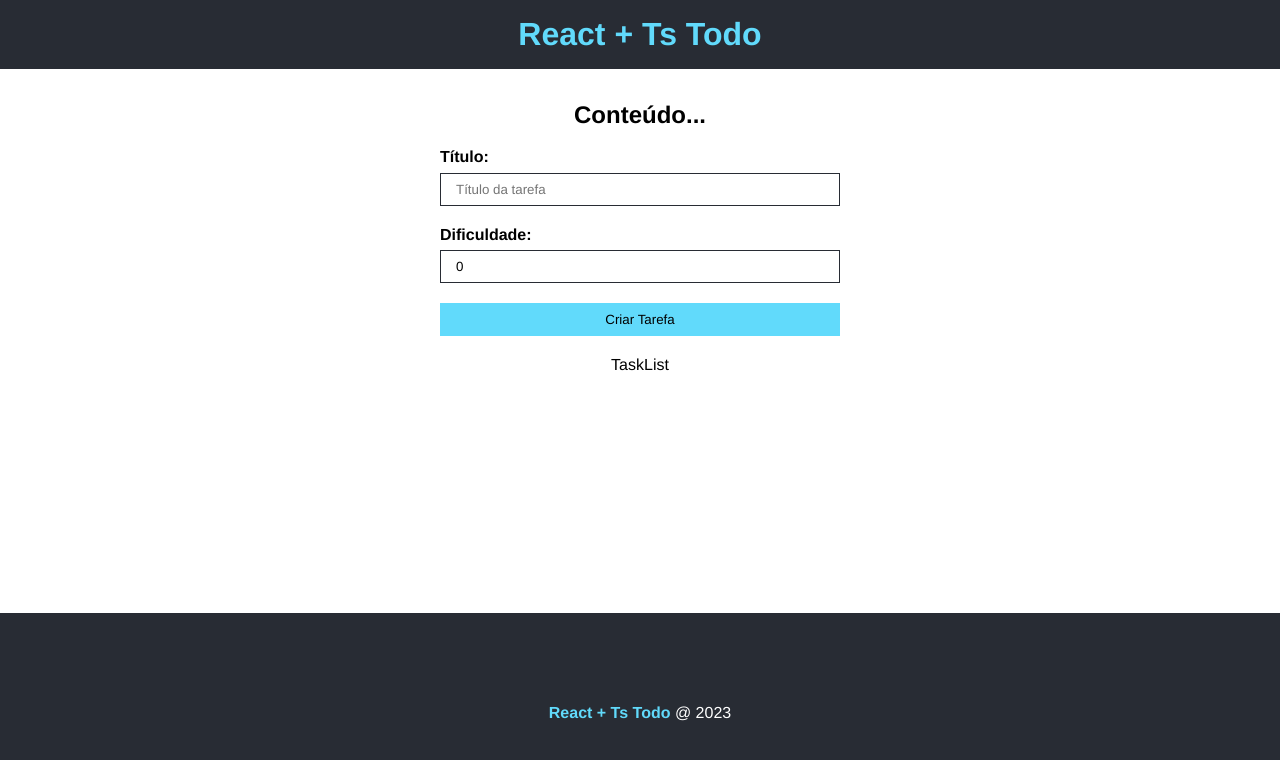
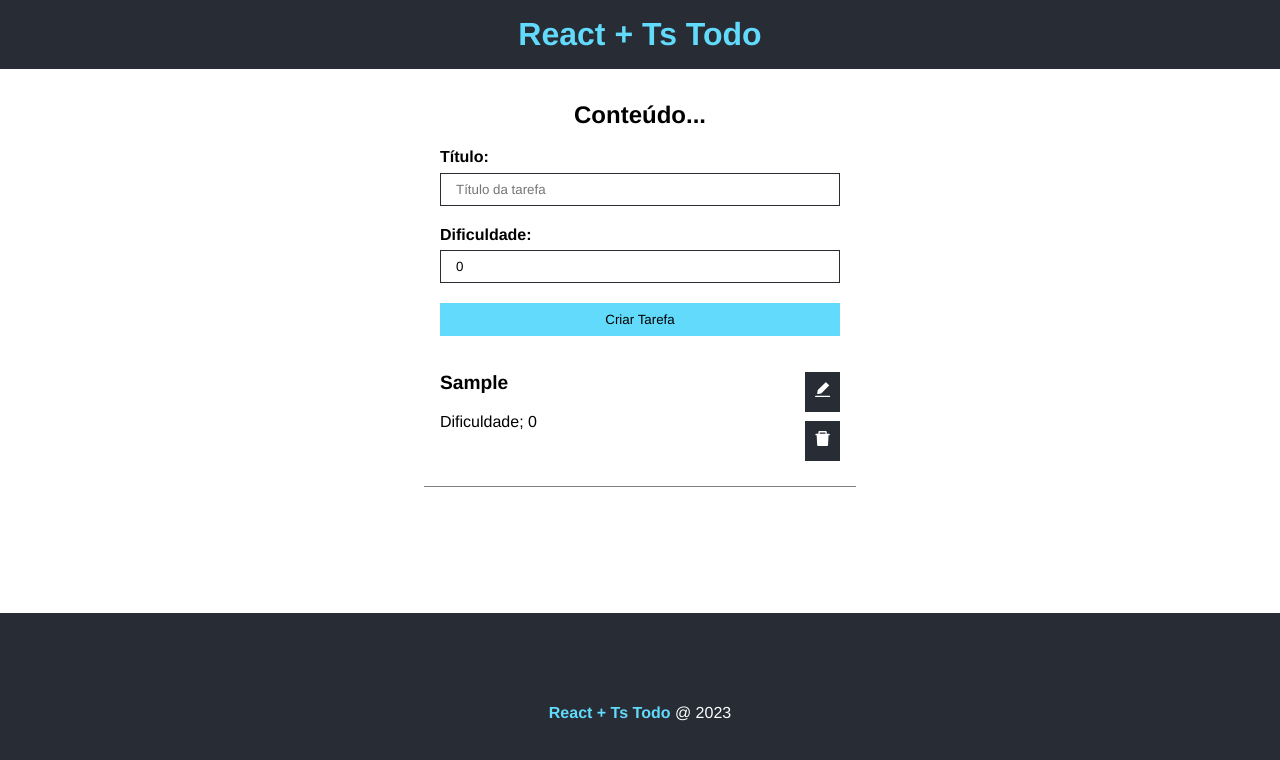
Before and after one commit to luis-henrique-carvalho/todo-react-ts, a React (Create React App) app: page / in a window 1280 px wide. Both pictures are taken after typing "Sample" into the empty fields and a click on the input "Criar Tarefa". Shown: the top 760 px of the page. Built offline with nearby package versions, Linux system fonts and the light colour scheme.

Commit message:
:sparkles: feat: created component TaskList

```diff
--- a/src/App.tsx
+++ b/src/App.tsx
@@ -33,7 +33,7 @@ function App() {
       <Main>
         <h2>Conteúdo...</h2>
         <TaskForm btnText="Criar Tarefa" taskList={taskList} setTaskList={setTaskList} />
-        <TaskList />
+        <TaskList taskList={taskList}/>
       </Main>
       <Footer />
     </ThemeProvider>
--- a/src/components/TaskList.tsx
+++ b/src/components/TaskList.tsx
@@ -1,10 +1,35 @@
 import React from 'react'
 
-type Props = {}
+import {TaskListStyled} from '../styles'
 
-const TaskList = (props: Props) => {
+import { ITask } from '../interfaces/Task'
+import {AiFillEdit,AiFillDelete} from 'react-icons/ai'
+
+interface Props {
+  taskList: ITask[]
+}
+
+const TaskList = ({ taskList }: Props) => {
   return (
-    <div>TaskList</div>
+    <>
+      {taskList.length > 0 ? (
+        taskList.map((task) => (
+          <TaskListStyled key={task.id}>
+            <div className='details'>
+              <h4>{task.title}</h4>
+              <p>Dificuldade; {task.difficulty}</p>
+            </div>
+            <div className='actions'>
+              <i><AiFillEdit/></i>
+              <i><AiFillDelete/></i>
+            </div>
+          </TaskListStyled>
+        ))
+      ) : (
+        <p>não tem task</p>
+      )
+      }
+    </>
   )
 }
 
--- a/src/styles.tsx
+++ b/src/styles.tsx
@@ -48,3 +48,45 @@ export const TaskFormStyled = styled.form`
     margin-bottom: 0.4em;
   }
 `;
+
+export const TaskListStyled = styled.div `
+  display: flex;
+  justify-content: space-between;
+  max-width: 400px;
+  margin: 0 auto;
+  border-bottom: 1px solid grey;
+  padding: 1em;
+
+  .details {
+    text-align: left;
+  }
+
+  .details h4 {
+    font-size: 1.2em;
+    margin-bottom: 1em;
+
+  }
+
+  .actions {
+    display: flex;
+    flex-direction: column;
+    align-items: center;
+  }
+
+  .actions i{
+    margin-bottom: .5em;
+    font-size: 1.2em;
+    cursor: pointer;
+    background-color: ${(props) => props.theme.colors.secondary};
+    color: white;
+    padding: .4em;
+    transition: .5s;
+  }
+
+  .actions i:hover{
+
+    color: ${(props) => props.theme.colors.primary};
+
+  }
+
+`
```
Also changed, not shown: src/components/TaskForm.tsx (+2 -6 lines).
